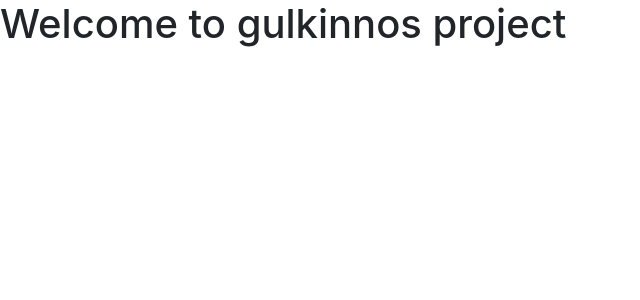
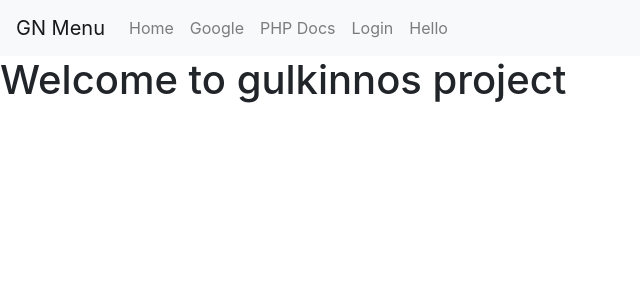
Before and after one commit to gulkinnos/crm.gulkinnos.com, a PHP site: page / in a window 1280 px wide. Shown: the top 300 px of the page, without its empty margins (0-640 px from the left). Run offline with PHP 8.4, Linux system fonts and the light colour scheme; a stand-in replaces the project's code that opens the database connection.

Commit message:
Finishing Main menu

```diff
--- a/app/lib/helpers/Helpers.php
+++ b/app/lib/helpers/Helpers.php
@@ -57,5 +57,13 @@ class Helpers
 
 	}
 
+	public static function currentPage() {
+		$currentPage = $_SERVER["REQUEST_URI"];
+		if ($currentPage === PROOT || $currentPage === PROOT . 'home/index') {
+			$currentPage = PROOT;
+		}
+		return $currentPage;
+	}
+
 
 }
--- a/app/views/layouts/default.php
+++ b/app/views/layouts/default.php
@@ -4,26 +4,20 @@
 	<meta charset="utf-8">
 	<meta http-equiv="X-UA-Compatible" content="IE=edge">
 	<meta name="viewport" content="width=device-width, initial-scale=1">
-
-
 	<title><?= $this->siteTitle() ?></title>
-
 	<!-- Bootstrap -->
 	<link href="<?= PROOT ?>css/bootstrap.min.css" rel="stylesheet">
 	<link href="<?= PROOT ?>css/custom.css" rel="stylesheet">
 	<script src="<?= PROOT ?>js/jquery-3.2.1.min.js"></script>
 	<script src="<?= PROOT ?>js/bootstrap.min.js"></script>
 	<script src="https://ajax.googleapis.com/ajax/libs/jquery/1.12.4/jquery.min.js"></script>
-
 	<?= $this->content('head') ?>
-
 </head>
 <body>
-<?php //include 'main_menu.php' ?>
+<?php include 'main_menu.php' ?>
 <div class="container-fluid" style="min-height: calc(100% - 125px);">
 
 </div>
 <?= $this->content('body') ?>
-
 </body>
 </html>
--- a/app/views/layouts/main_menu.php
+++ b/app/views/layouts/main_menu.php
@@ -1,40 +1,55 @@
 <?php
-$menu = Router::getMenu('menu_acl');
-
+$menu        = Router::getMenu('menu_acl');
+$currentPage = Helpers::currentPage();
 ?>
-
 <nav class="navbar navbar-expand-lg navbar-light bg-light">
-  <a class="navbar-brand" href="#">Navbar</a>
-  <button class="navbar-toggler" type="button" data-toggle="collapse" data-target="#main_menu" aria-controls="navbarSupportedContent" aria-expanded="false" aria-label="Toggle navigation">
+	<a class="navbar-brand" href="<?= PROOT ?>"><?= MENU_BRAND ?></a>
+	<button class="navbar-toggler" type="button" data-toggle="collapse" data-target="#main_menu"
+			aria-controls="navbarSupportedContent" aria-expanded="false" aria-label="Toggle navigation">
 		<span class="navbar-toggler-icon"></span>
 	</button>
-
 	<div class="collapse navbar-collapse" id="main_menu">
 		<ul class="navbar-nav mr-auto">
-      <li class="nav-item active">
-        <a class="nav-link" href="#">Home <span class="sr-only">(current)</span></a>
-      </li>
-      <li class="nav-item">
-        <a class="nav-link" href="#">Link</a>
-      </li>
-      <li class="nav-item dropdown">
-        <a class="nav-link dropdown-toggle" href="#" id="navbarDropdown" role="button" data-toggle="dropdown" aria-haspopup="true" aria-expanded="false">
-	Dropdown
+			<?php foreach ($menu as $title => $menuItem):
+				$active = ''; ?>
+				<?php if (is_array($menuItem) && !empty($menuItem)): ?>
+				<?php foreach ($menuItem as $innerTitle => $innerMenuItem):
+					$activeInner = ($innerMenuItem === $currentPage) ? 'active' : ''; ?>
+					<?php if ($activeInner) {
+					$active = 'active';
+					break;
+				} ?>
+				<?php endforeach; ?>
+				<li class="nav-item dropdown <?= $active ?>">
+					<a class="nav-link dropdown-toggle" href="#" id="navbarDropdown" role="button"
+					   data-toggle="dropdown"
+					   aria-haspopup="true" aria-expanded="false">
+						<?= $title ?>
 					</a>
 					<div class="dropdown-menu" aria-labelledby="navbarDropdown">
-          <a class="dropdown-item" href="#">Action</a>
-          <a class="dropdown-item" href="#">Another action</a>
+						<?php foreach ($menuItem as $innerTitle => $innerMenuItem):
+							$activeInner = ($innerMenuItem === $currentPage) ? 'active' : ''; ?>
+							<?php if ($innerTitle === 'separator'): ?>
 							<div class="dropdown-divider"></div>
-          <a class="dropdown-item" href="#">Something else here</a>
+						<?php else: ?>
+							<a class="dropdown-item <?= $activeInner ?>"
+							   href="<?= $innerMenuItem ?>"><?= $innerTitle ?></a>
+						<?php endif; ?>
+						<?php endforeach; ?>
 					</div>
 				</li>
+			<?php else: ?>
+				<?php $active = ($menuItem === $currentPage) ? 'active' : ''; ?>
+				<li class="nav-item <?= $active ?>">
+					<a class="nav-link" href="<?= $menuItem ?>"><?= $title ?></a>
+				</li>
+			<?php endif; ?>
+			<?php endforeach; ?>
+			<?php if (Helpers::currentUser()): ?>
 				<li class="nav-item">
-        <a class="nav-link disabled" href="#">Disabled</a>
+					<a class="nav-link" href="#">Hello <?= Helpers::currentUser()->data()->fname ?></a>
 				</li>
+			<?php endif; ?>
 		</ul>
-    <form class="form-inline my-2 my-lg-0">
-      <input class="form-control mr-sm-2" type="search" placeholder="Search" aria-label="Search">
-      <button class="btn btn-outline-success my-2 my-sm-0" type="submit">Search</button>
-    </form>
 	</div>
 </nav>
--- a/config/config.php
+++ b/config/config.php
@@ -14,6 +14,7 @@ define('DEFAULT_CONTROLLER', 'Home'); //default controller if there isn`t one de
 define('DEFAULT_LAYOUT', 'default'); //If no layout is set in the controller use this layout
 
 define('PROOT', '/'); //set this to '/' for a life server.
+define('MENU_BRAND', 'GN Menu'); //set this to '/' for a life server.
 
 define('SITE_TITLE', 'Gulkinnos MVC Framework'); // This will be used if no site title is set
 
--- a/core/Router.php
+++ b/core/Router.php
@@ -151,8 +151,6 @@ class Router
 			}
 		}
 
-		Helpers::vd($menuArray);
-
 		return $menuArray;
 
 	}
--- a/css/custom.css
+++ b/css/custom.css
@@ -0,0 +1,6 @@
+.dropdown.active, .dropdown:active,
+.nav-item.active, .nav-item:active {
+    color: #fff;
+    text-decoration: none;
+    background-color: #d5d6d7;
+}
```
Lines whose indentation alone changed are shown as unchanged.
